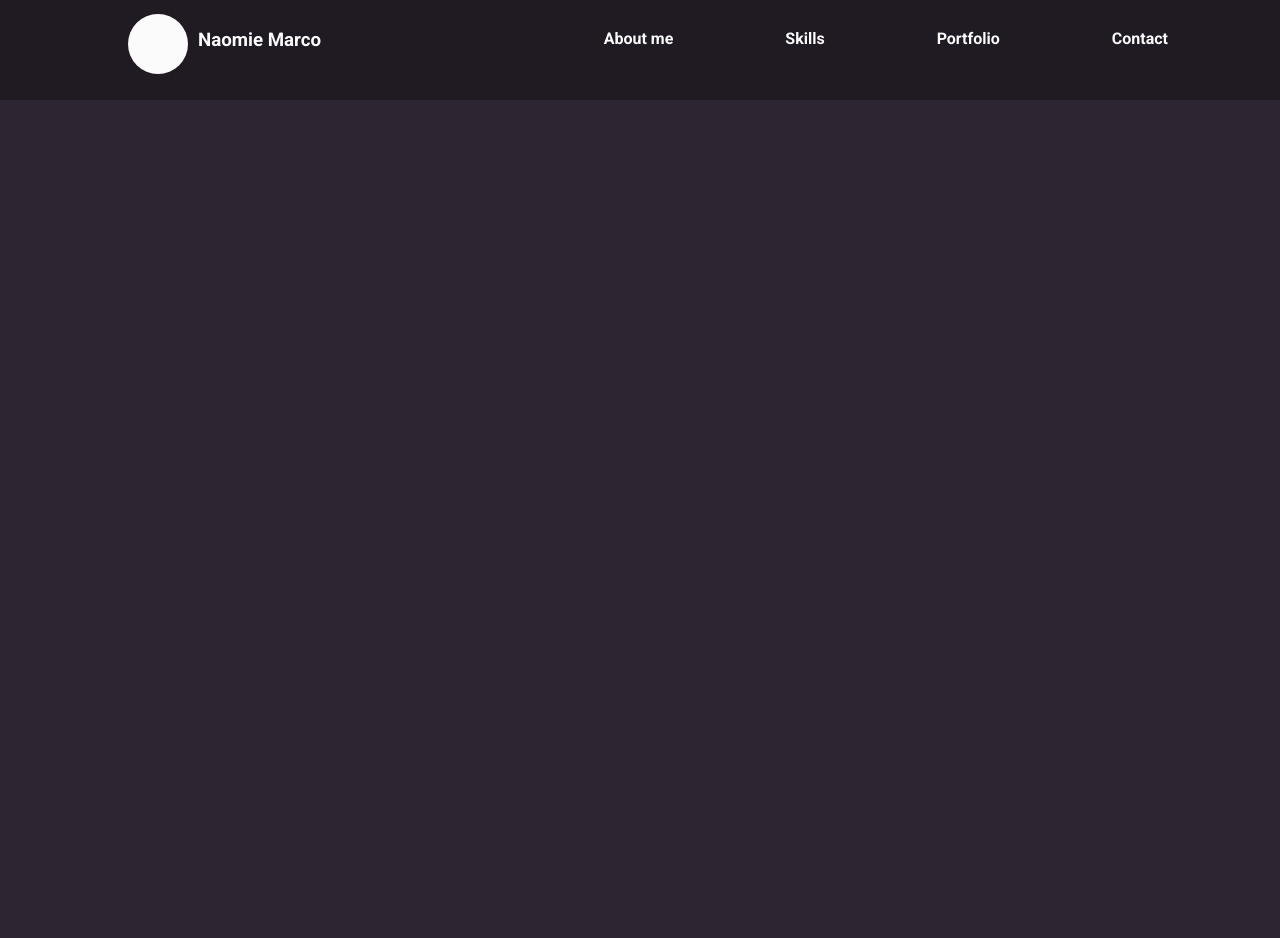
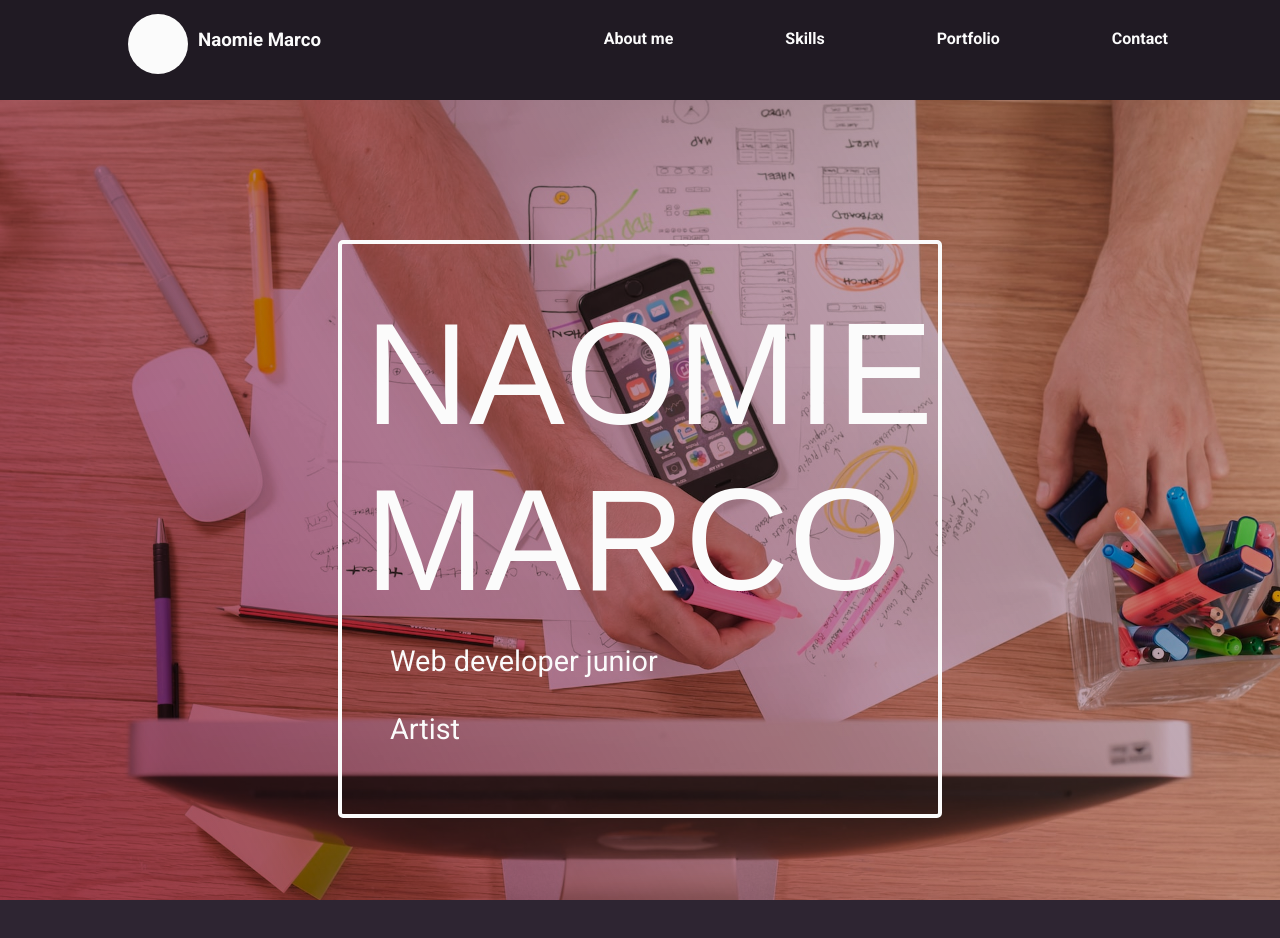
Before and after one commit to mnaomie/portfolio, a website built with webpack: page src/index.html in a window 1280 px wide. Shown: the top 938 px of the page. Before the commit the page ends 800 px from the top, so only its background shows below. Built offline with nearby package versions, Linux system fonts and the light colour scheme; a web font is replaced by a local one.

Commit message:
feat : ajout du main page avec le css

```diff
--- a/src/assets/styles/_bases.scss
+++ b/src/assets/styles/_bases.scss
@@ -5,5 +5,7 @@
 }
 
 body {
+    width: 100%;
+    height: 5760px;
     background-color: $primary-color;
 }
--- /dev/null
+++ b/src/assets/styles/section/_main.scss
@@ -0,0 +1,63 @@
+.main-page {
+    display: flex;
+    flex-direction: column;
+    width: 100%;
+    height: 100vh;
+    position: relative;
+
+    &::before {
+        content: '';
+        position: absolute;
+        top: 0;
+        left: 0;
+        width: 100%;
+        height: 100vh;
+        background: linear-gradient(-300deg, $secondary-color, rgba(0,0,0, 0.2));
+        mix-blend-mode: multiply;
+        z-index: 1;
+    }
+
+    img {
+        width: 100%;
+        height: 100vh;
+        object-fit: cover;
+        z-index: -1;
+    }
+
+    .border{
+
+        @include flex($direction: column);
+
+
+        &-title {
+
+            margin-top: -58%;
+            border: 4px solid $text-color;
+            padding: 3rem;
+            border-radius: 5px;
+            width: 500px;
+            z-index: 2;
+
+
+
+            h1 {
+                display: flex;
+                justify-content: flex-start;
+                font-family: $font-family-title;
+                font-weight: lighter;
+                font-size: 9rem;
+                margin-left: -5%;
+                color: $text-color;
+            }
+
+            p {
+                display: flex;
+                justify-content: flex-start;
+                color: $text-color;
+                font-size: 1.8rem;
+                margin: 20px 0;
+            }
+
+        }
+    }
+}
--- a/src/assets/styles/style.scss
+++ b/src/assets/styles/style.scss
@@ -5,3 +5,4 @@
 @import './classes';
 @import './utils';
 @import './section/header';
+@import './section/main';
--- a/src/index.html
+++ b/src/index.html
@@ -29,14 +29,20 @@
         </nav>
     </header>
 
-    <!-- <section id="main-page">
-        <div class="main-page-section">
+
+    <section id="main">
+        <div class="main-page">
+            <img src="assets/img/img-text.jpg" alt="">
+            <div class="border">
+                <div class="border-title">
+                    <h1>NAOMIE</h1>
+                    <h1>MARCO</h1>
+                    <p>Web developer junior <br><br> Artist</p>
+
+                </div>
+            </div>
         </div>
     </section>
 
-    <footer id="footer">
-        <div class="footer-section">
-        </div>
-    </footer> -->
 </body>
 </html>
```
Also changed, not shown: dist/assets/img/img-text.jpg (added), dist/assets/styles/_bases.scss, dist/assets/styles/section/_main.scss (added), dist/assets/styles/style.scss, dist/index.html, dist/topbar.bundle.js, src/assets/img/img-text.jpg (added), 1 other file.
